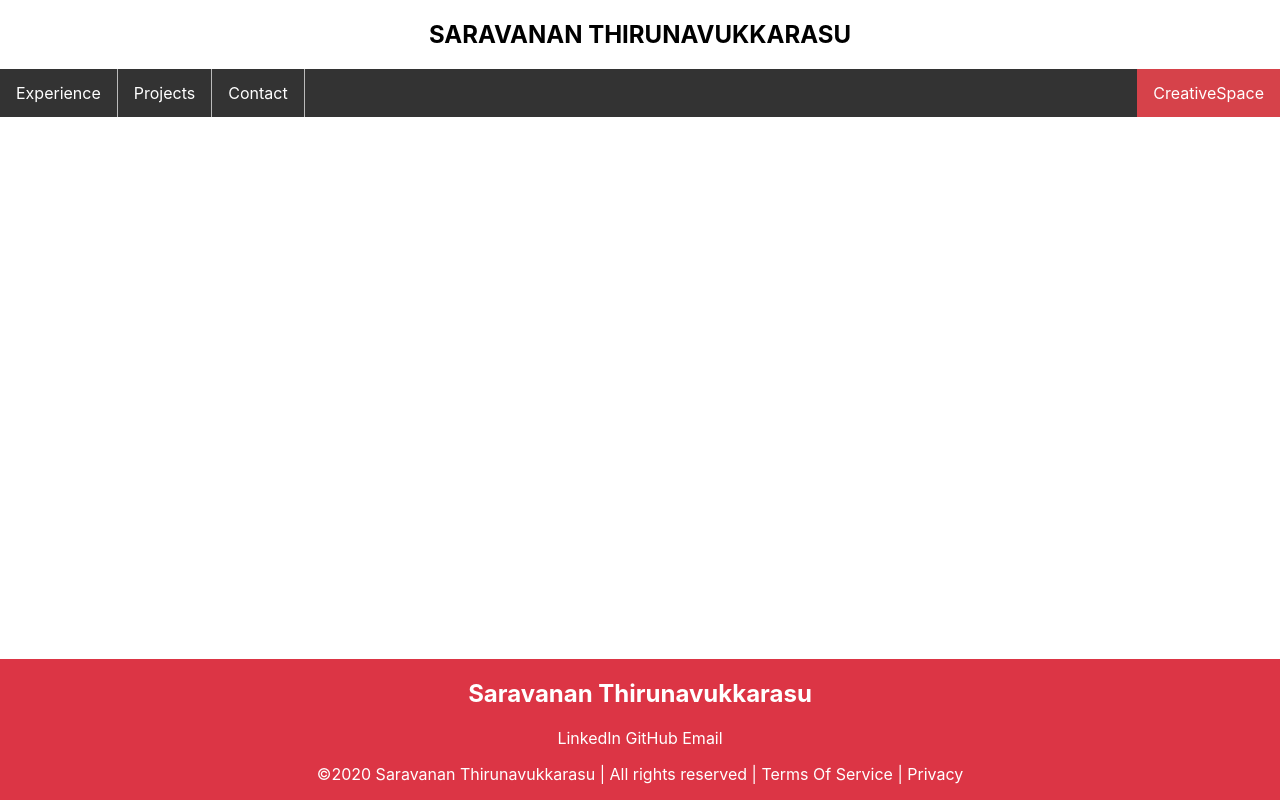
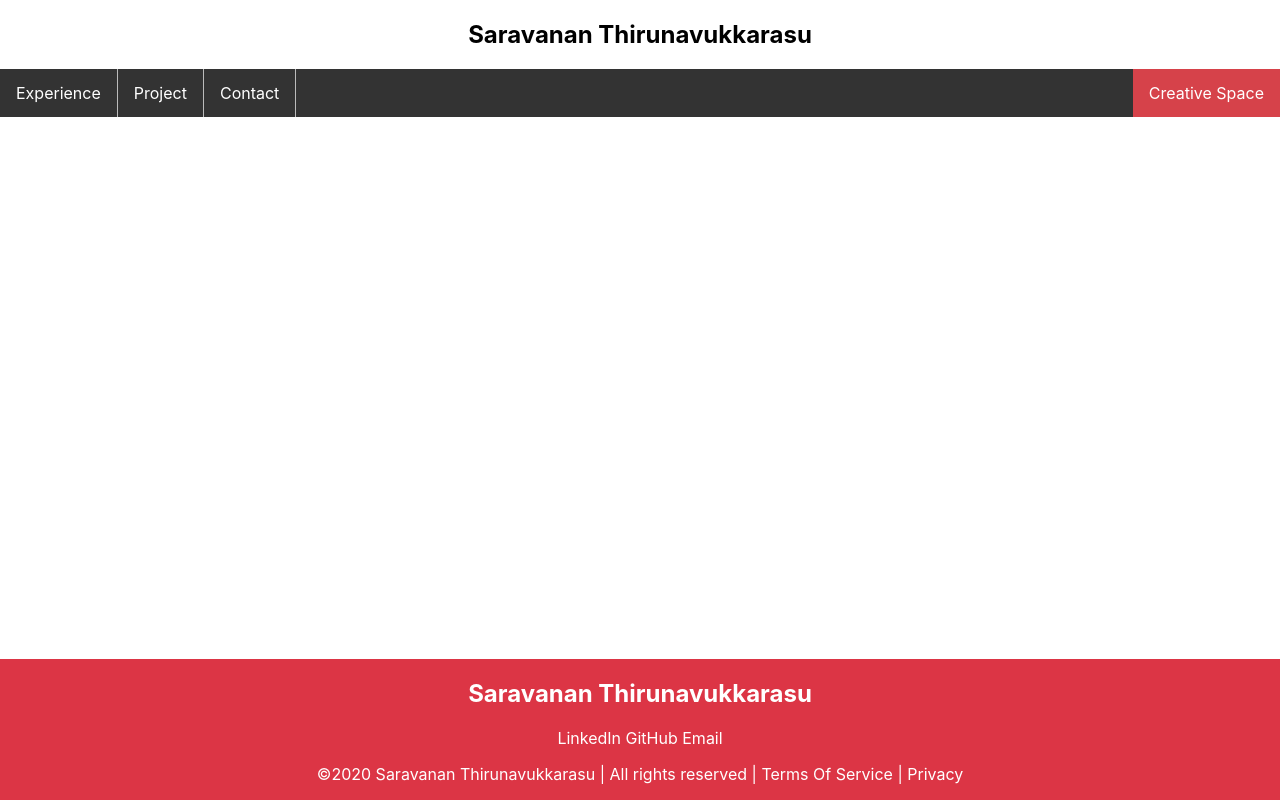
Before and after one commit to Thirunavukkarasu-Saravanan/Portfolio, a React (Create React App) app: page / in a window 1280 px wide. Built offline with nearby package versions, Linux system fonts and the light colour scheme.

Commit message:
User JSONto get dynamic data to be displayed

```diff
--- a/src/Components/Titlebar.js
+++ b/src/Components/Titlebar.js
@@ -1,26 +1,35 @@
 import { render } from "@testing-library/react";
 import React from "react";
+import entries from "../Data/data-entry";
 
-function Header() {
+class Header extends React.Component {
+  render() {
+    console.log(entries);
+    console.log(entries.Tags[0].Title);
+    let pageTitle = entries.Tags[0].Title;
+    let nav1 = entries.Tags[0].NavBar1;
+    let nav2 = entries.Tags[0].NavBar2;
+    let nav3 = entries.Tags[0].NavBar3;
+    let nav4 = entries.Tags[0].NavBar4;
     return (
       <div>
         <div className="HeaderTitle">
-        <h2>SARAVANAN THIRUNAVUKKARASU</h2>
+          <h2 src="">{pageTitle}</h2>
         </div>
         <div className="NavBar">
           <ul className="NavTabs">
             <li className="NavLinks">
-            <a href="#home">Experience</a>
+              <a href="#home">{nav1}</a>
             </li>
             <li className="NavLinks">
-            <a href="#news">Projects</a>
+              <a href="#news">{nav2}</a>
             </li>
             <li className="NavLinks">
-            <a href="#news">Contact</a>
+              <a href="#news">{nav3}</a>
             </li>
             <li className="NavLinkspcl">
               <a className="active" href="#about">
-              CreativeSpace
+                {nav4}
               </a>
             </li>
           </ul>
@@ -28,5 +37,6 @@ function Header() {
       </div>
     );
   }
+}
 
 export default Header;
--- /dev/null
+++ b/src/Data/data-entry.json
@@ -0,0 +1,12 @@
+{
+  "Tags" :
+  [
+    {
+      "Title"    : "Saravanan Thirunavukkarasu",
+      "NavBar1"  : "Experience",
+      "NavBar2"  : "Project",
+      "NavBar3"  : "Contact",
+      "NavBar4"  : "Creative Space"
+    }
+  ]
+}
```
Lines whose indentation alone changed are shown as unchanged.
